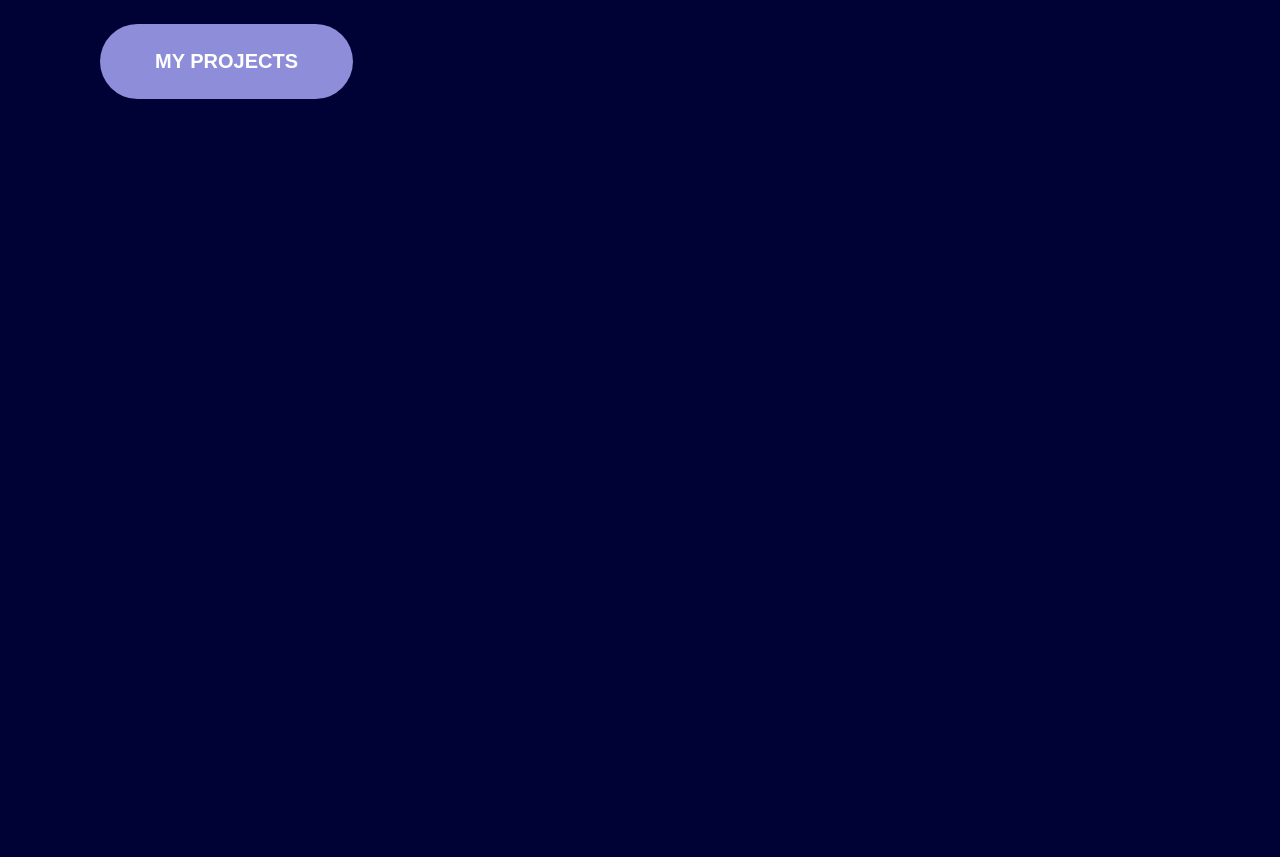
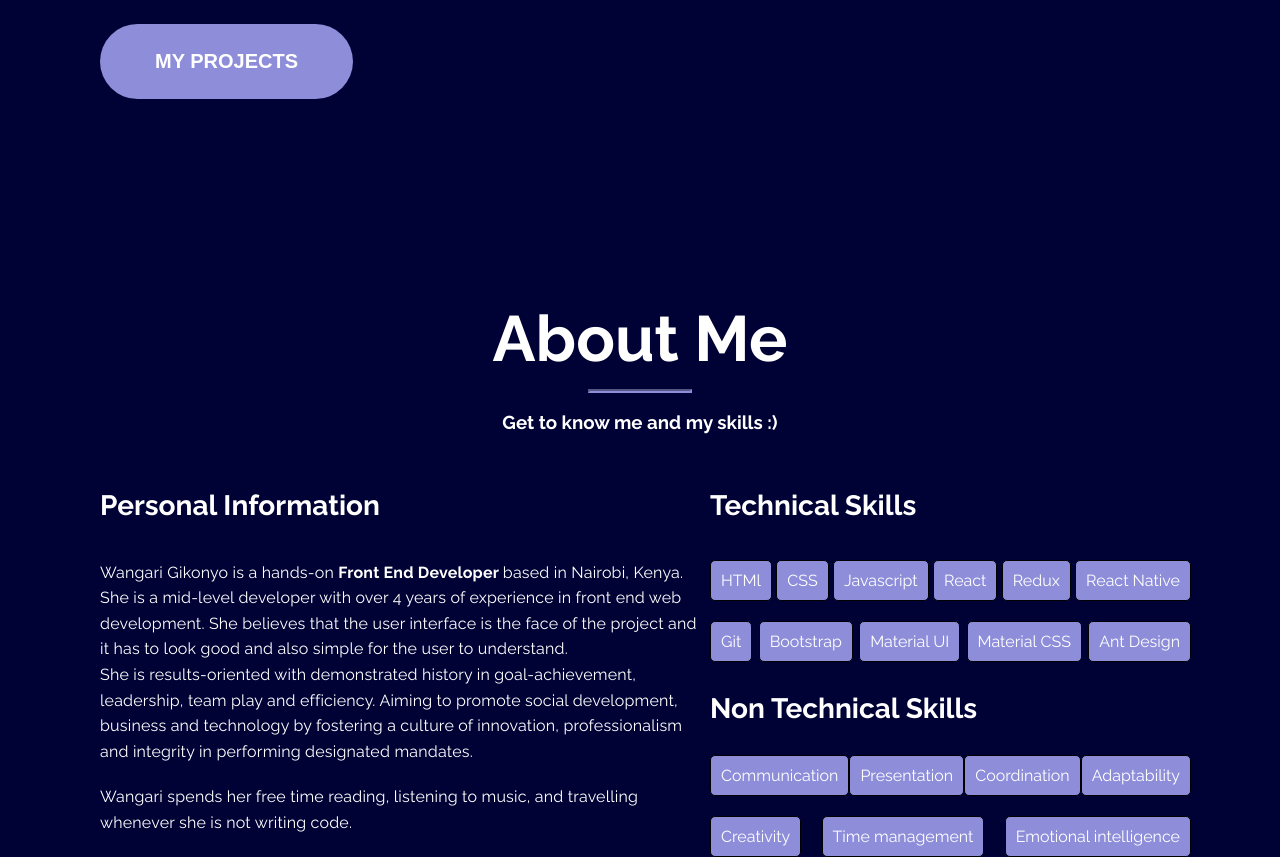
Before and after one commit to WangariGikonyo/wangari_gikonyo, a plain HTML site: page index.html in a window 1280 px wide. Shown: the part 562-1419 px from the top of the page. Before the commit the page ends 820 px from the top, so only its background shows below. Drawn offline with Linux system fonts and the light colour scheme.

Commit message:
about section built with grid css and flex

```diff
--- a/css/style.css
+++ b/css/style.css
@@ -81,10 +81,56 @@ p{
     border: none;
     text-transform: uppercase;
 }
+#about h3{
+    text-align: center;
+}
+#about h1{
+    text-align: center;
+    font-size: 64px;
+}
+hr{
+    width: 100px;
+    margin-top: -30px;
+    border-color: #8D8DDA;
+    border-width: 2px;
+}
 #about h4{
-    text-align: center;
+    font-size: 28px;
 }
 .about-me{
     display: grid;
     grid-template-columns: auto auto;
 }
+.personal-about p{
+    width: 600px;
+    line-height: 1.6;
+    letter-spacing: 0.2px;
+
+}
+
+.space-between-p{
+    margin-top: 20px
+}
+.skills{
+    display: flex;
+    flex-direction: row;
+    justify-content: space-between;
+
+
+}
+.skill-box{
+    background: #8D8DDA;
+    border-radius: 5px;
+    padding: 10px;
+    border: 1px solid black;
+}
+.skills-about {
+    padding-left: 10px;
+}
+.second-row{
+    margin-top: 20px;
+}
+.non-tech{
+    margin-bottom: 30px;
+    margin-top: 30px;
+}
--- a/index.html
+++ b/index.html
@@ -40,7 +40,58 @@
         </div>
 
     </div>
-
+    <div id="about">
+        <h1>About Me</h1>
+        <hr>
+        <h3>Get to know me and my skills :)</h3>
+        <div class="about-me">
+            <div class="personal-about ">
+                <h4>Personal Information</h4>
+                <p>
+                    Wangari Gikonyo is a hands-on <b>Front End Developer </b>based in Nairobi, Kenya.
+                    She is a mid-level developer with over 4 years of experience in front end web development.
+                    She believes that the user interface is the face of the project and it has to look good and also simple for the user to understand. <br>
+                    She is results-oriented with demonstrated history in goal-achievement,
+                    leadership, team play and efficiency. Aiming to promote social development, business and technology
+                    by fostering a culture of innovation, professionalism and integrity in performing designated
+                    mandates.
+                </p>
+                <p class="space-between-p">
+                    Wangari spends her free time reading, listening to music,  and travelling whenever she is not writing code.
+                </p>
+            </div>
+            <div class="skills-about ">
+                <h4>Technical Skills</h4>
+                <div class="skills ">
+                    <div class="skill-box">HTMl</div>
+                    <div class="skill-box">CSS</div>
+                    <div class="skill-box">Javascript</div>
+                    <div class="skill-box">React</div>
+                    <div class="skill-box">Redux</div>
+                    <div class="skill-box">React Native</div>
+                </div>
+                <div class="skills  second-row ">
+                    <div class="skill-box">Git</div>
+                    <div class="skill-box">Bootstrap</div>
+                    <div class="skill-box">Material UI</div>
+                    <div class="skill-box">Material CSS</div>
+                    <div class="skill-box">Ant Design</div>
+                </div>
+                <h4 class="non-tech">Non Technical Skills</h4>
+                <div class="skills ">
+                    <div class="skill-box">Communication</div>
+                    <div class="skill-box">Presentation</div>
+                    <div class="skill-box">Coordination</div>
+                    <div class="skill-box">Adaptability</div>
+                </div>
+                <div class="skills second-row">
+                    <div class="skill-box">Creativity</div>
+                    <div class="skill-box">Time management</div>
+                    <div class="skill-box">Emotional intelligence</div>
+                </div>
+            </div>
+        </div>
+    </div>
 
 
 
```
